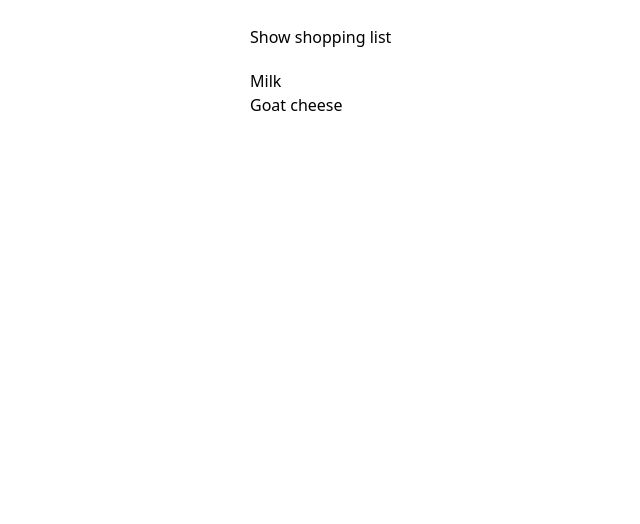
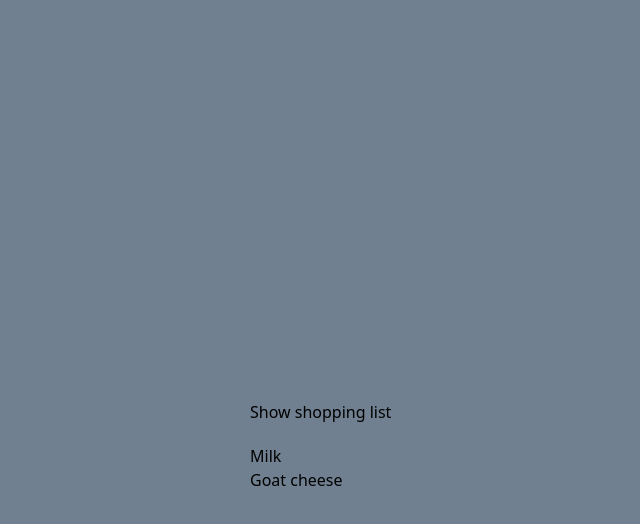
Before and after one commit to DefyCab/Ts-playground-sep-2024, a React (Vite) app: page / in a window 1280 px wide. Shown: the top 524 px of the page, without its empty margins (390-1030 px from the left). Built offline with nearby package versions, Linux system fonts and the light colour scheme.

Commit message:
fixing styling issues html and body

```diff
--- a/src/App.tsx
+++ b/src/App.tsx
@@ -36,7 +36,7 @@ function App() {
           style={{ paddingTop: "20px" }}
         >
           {list.map((item) => (
-            <li className="text-2xl text-red-500"
+            <li className="text-2xl text-slate-300"
             key={item.id}>{item.item}</li>
           ))}
         </ul>
--- a/src/index.css
+++ b/src/index.css
@@ -2,9 +2,18 @@
 @tailwind components;
 @tailwind utilities;
 
+* {
+  margin: 0;
+  padding: 0;
+  box-sizing: border-box;
+}
+
+html {
+  height: 100%;
+}
 body {
+  background-color: slategrey;
   height: 100%;
-  width: 100%;
   padding: 25px;
   display: flex;
   justify-content: center;
@@ -13,4 +22,6 @@ body {
 
 .container {
   position: absolute;
+  width: 180px
+
 }
```
